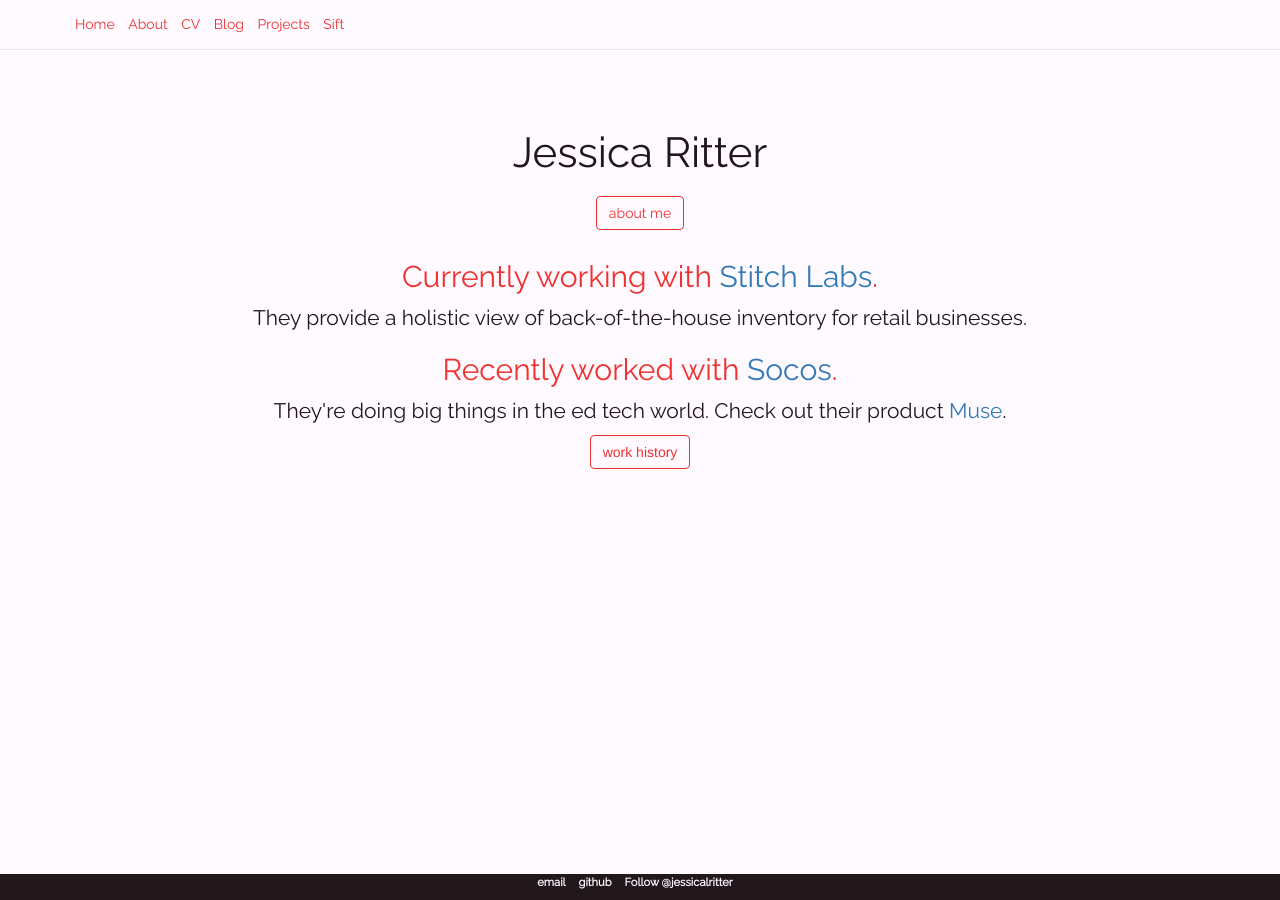
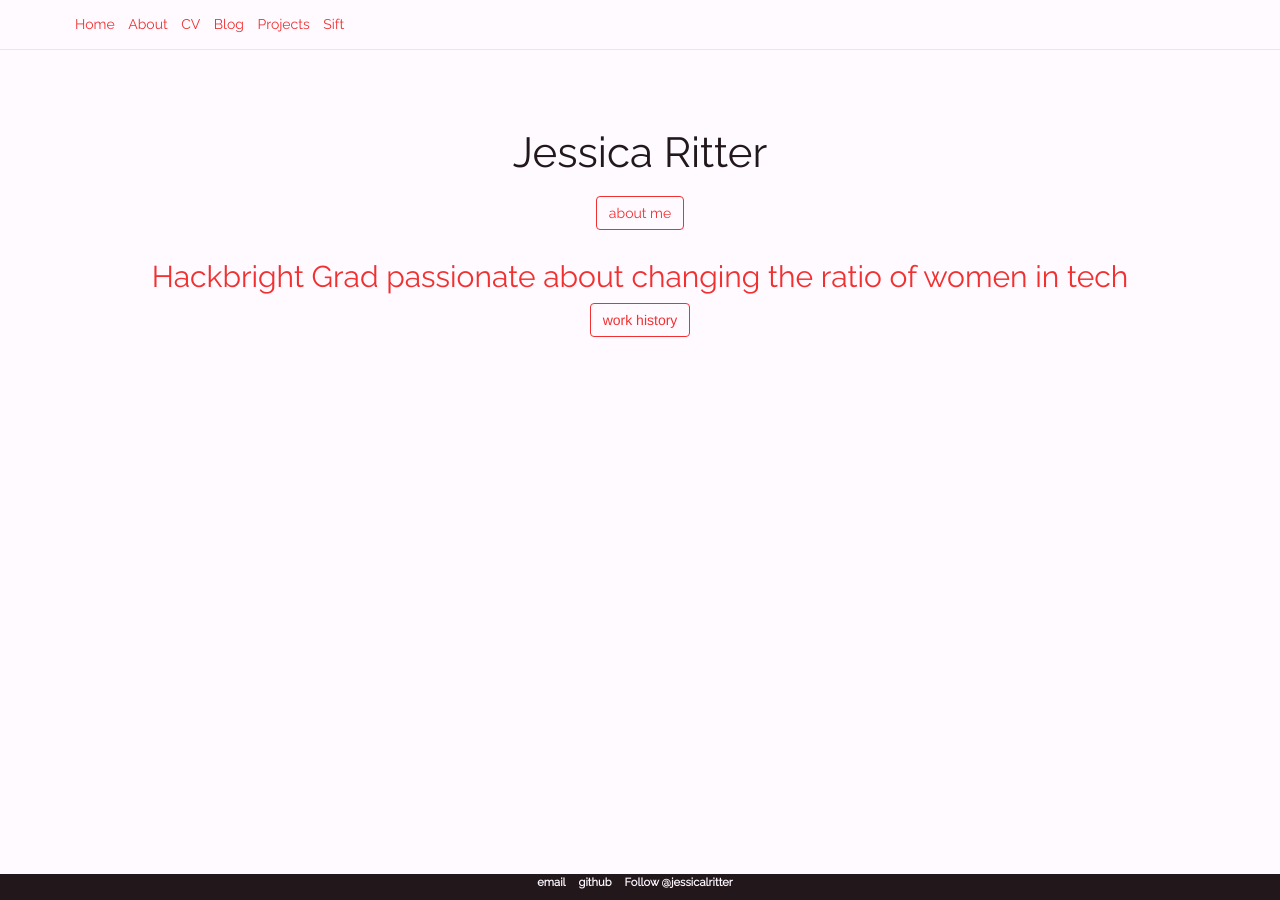
Before and after one commit to JessicaRitter/jessicaritter, a Jekyll site: the page built from index.html, in a window 1280 px wide. Built offline with Jekyll 4.4.1, drawn with Linux system fonts in a browser that asks for light colours; comment, search, counter and statistics services are not loaded.

Commit message:
fixed current

```diff
--- a/index.html
+++ b/index.html
@@ -11,14 +11,15 @@
         </div>
         <div class="row">
         	<div class="col-lg">
-            <h2>Currently working with <a href="https://stitchlabs.com" target="_blank">Stitch Labs</a>.</h2>
+            <h2>Hackbright Grad passionate about changing the ratio of women in tech</h2>
+            <!-- <h2>Currently working with <a href="https://stitchlabs.com" target="_blank">Stitch Labs</a>.</h2>
             <p>
               They provide a holistic view of back-of-the-house inventory for retail businesses.
             </p>
         		<h2>Recently worked with <a href="https://socoslearnning.com" target="_blank">Socos</a>.</h2>
         		<p>
         		 They're doing big things in the ed tech world. Check out their product <a href="https://muse.socoslearning.com" target="_blank">Muse</a>.
-        		</p>
+        		</p> -->
         		<button type="button" class="btn btn-outline-primary"><a href="/cv">work history</a></button>
         	</div>
         </div>
```
